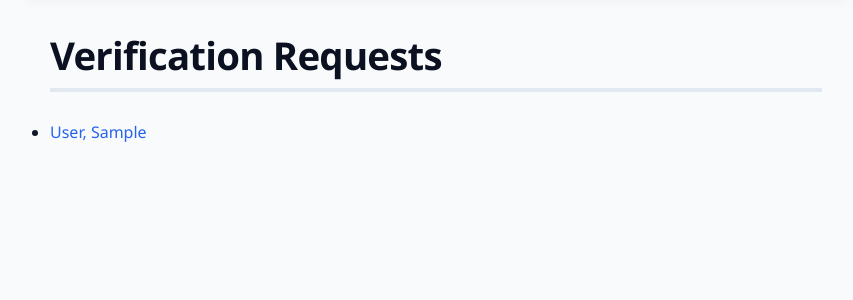
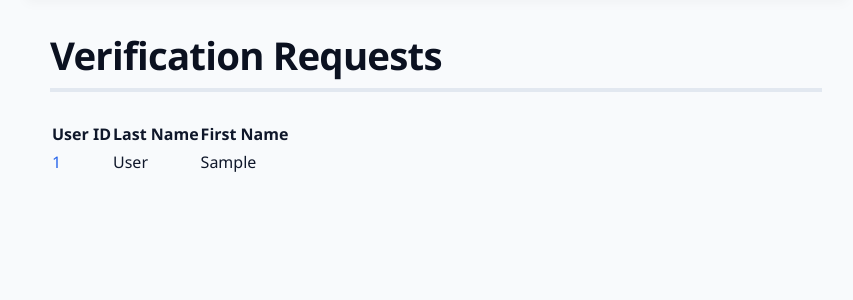
Before and after one commit to Hypothalamus143/FlooD.Onate, a Django app: page /moderator/ in a window 1280 px wide. Shown: the part 65-365 px from the top of the page, without its empty margins (204-1057 px from the left). Run offline with Django 5.2, Linux system fonts and the light colour scheme; tables that the repository leaves empty hold one stand-in row (values such as "Sample post").

Commit message:
feat: added moderator verification_detail

```diff
--- a/apps/moderator/urls.py
+++ b/apps/moderator/urls.py
@@ -5,4 +5,5 @@ app_name = "moderator"
 
 urlpatterns = [
     path('', views.moderator, name='moderator'),
+    path('<int:id>/', views.verification_details, name='verification_details')
 ]
--- a/apps/moderator/views.py
+++ b/apps/moderator/views.py
@@ -1,6 +1,11 @@
 from django.shortcuts import render
 from ..verification_request.models import VerificationRequest
+from ..users.models import User
 # Create your views here.
 def moderator(request):
     verification_requests = VerificationRequest.objects.all()
     return render(request, "moderator/moderator.html", {"verification_requests":verification_requests})
+def verification_details(request, id):
+    user = User.objects.get(id=id)
+    verification_request = VerificationRequest.objects.get(user=user)
+    return render(request, "moderator/verification_details.html", {"verification_request":verification_request})
--- a/templates/moderator/moderator.html
+++ b/templates/moderator/moderator.html
@@ -3,11 +3,17 @@
 {%block title%}Moderator{% endblock %}
 {% block content %}
     <h1>Verification Requests</h1>
-
-        <ul>
+        <table>
+            <th>User ID</th>
+            <th>Last Name</th>
+            <th>First Name</th>
             {% for v in verification_requests %}
-                <li><a href="/">{{v.user.last_name}}, {{v.user.first_name}}</a></li>
+                <tr>
+                    <td><a href="{% url 'moderator:verification_details' v.user.id %}">{{v.user.id}}</a></td>
+                    <td>{{v.user.last_name}}</td>
+                    <td>{{v.user.first_name}}</td>
+                </tr>
             {% endfor %}
-        </ul>
+        </table>
 
 {% endblock %}
```
Also changed, not shown: templates/moderator/verification_details.html (added, +11 -0 lines).
